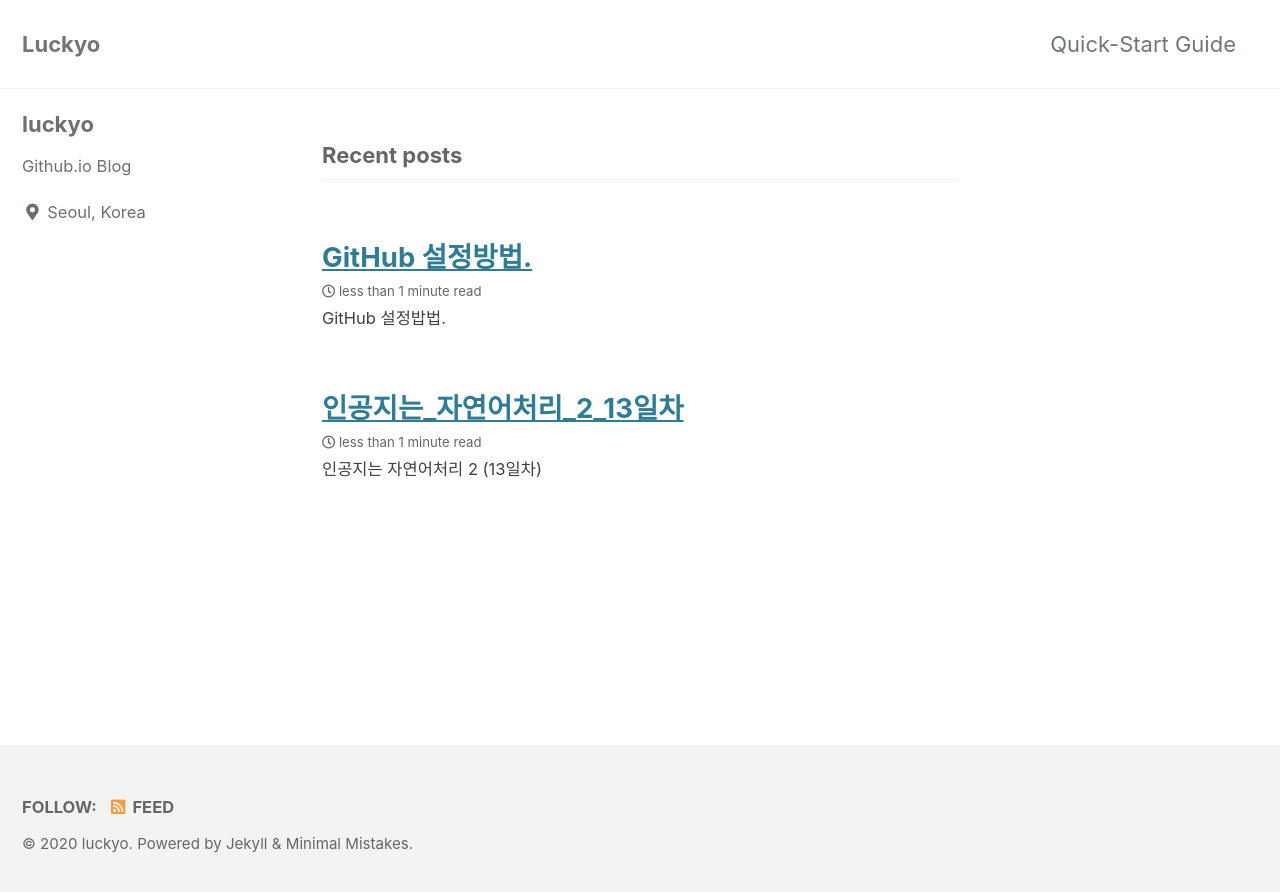
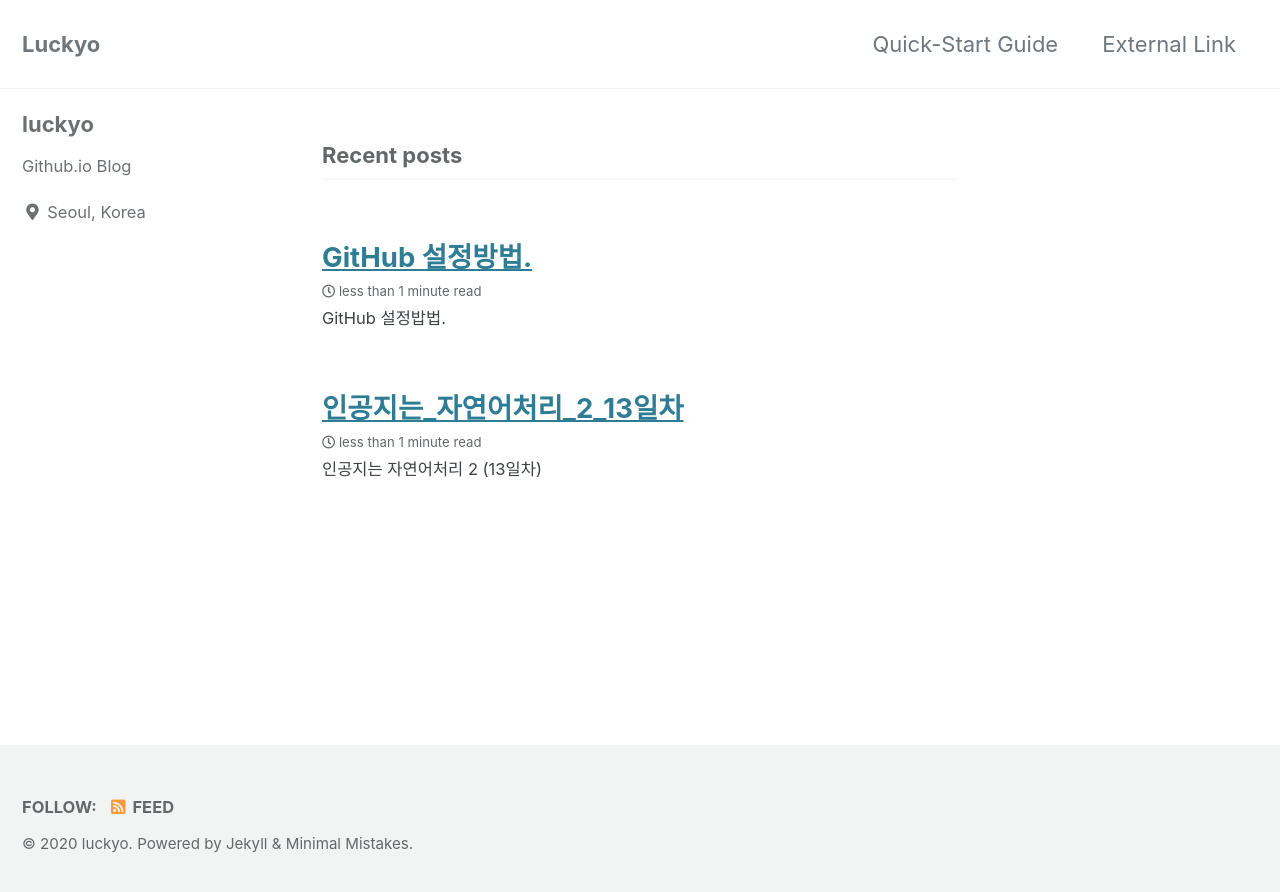
Before and after one commit to JinKyoYoung/jinkyoyoung.github.io, a Jekyll site: the page built from index.html, in a window 1280 px wide. Shown: the top 892 px of the page. Built offline with Jekyll 4.4.1, drawn with Linux system fonts in a browser that asks for light colours; cached includes are drawn as plain includes; the list of posts is cut into pages by our own code.

Commit message:
Update navigation.yml

```diff
--- a/_data/navigation.yml
+++ b/_data/navigation.yml
@@ -12,6 +12,8 @@ main:
  #   url: https://github.com/JinKyoYoung/jinkyoyoung.github.io/blob/master/_pages/category-archive.md
   - title: "Quick-Start Guide"
     url: https://mmistakes.github.io/minimal-mistakes/docs/quick-start-guide/
+  - title: "External Link"
+    url: https://google.com
   # - title: "About"
   #   url: https://mmistakes.github.io/minimal-mistakes/about/
   # - title: "Sample Posts"
```
